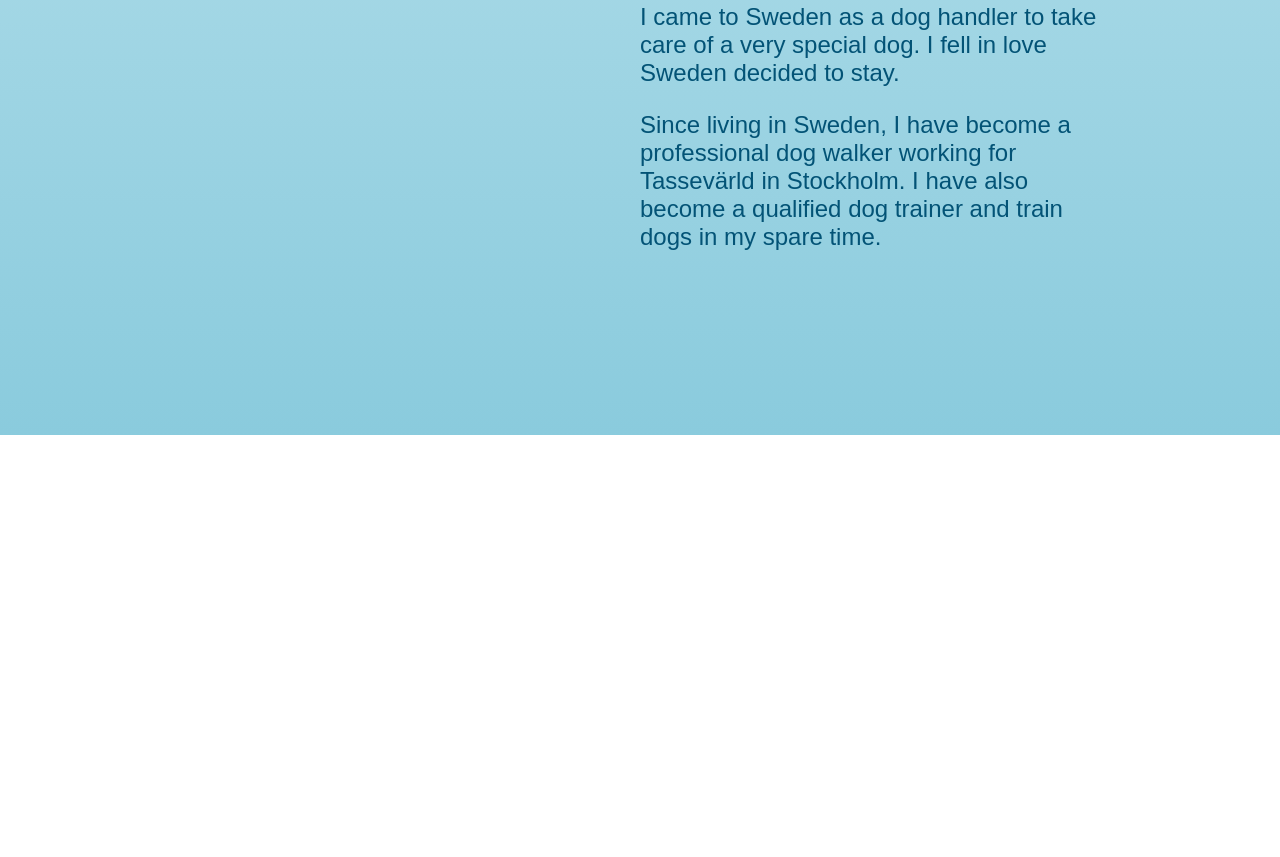
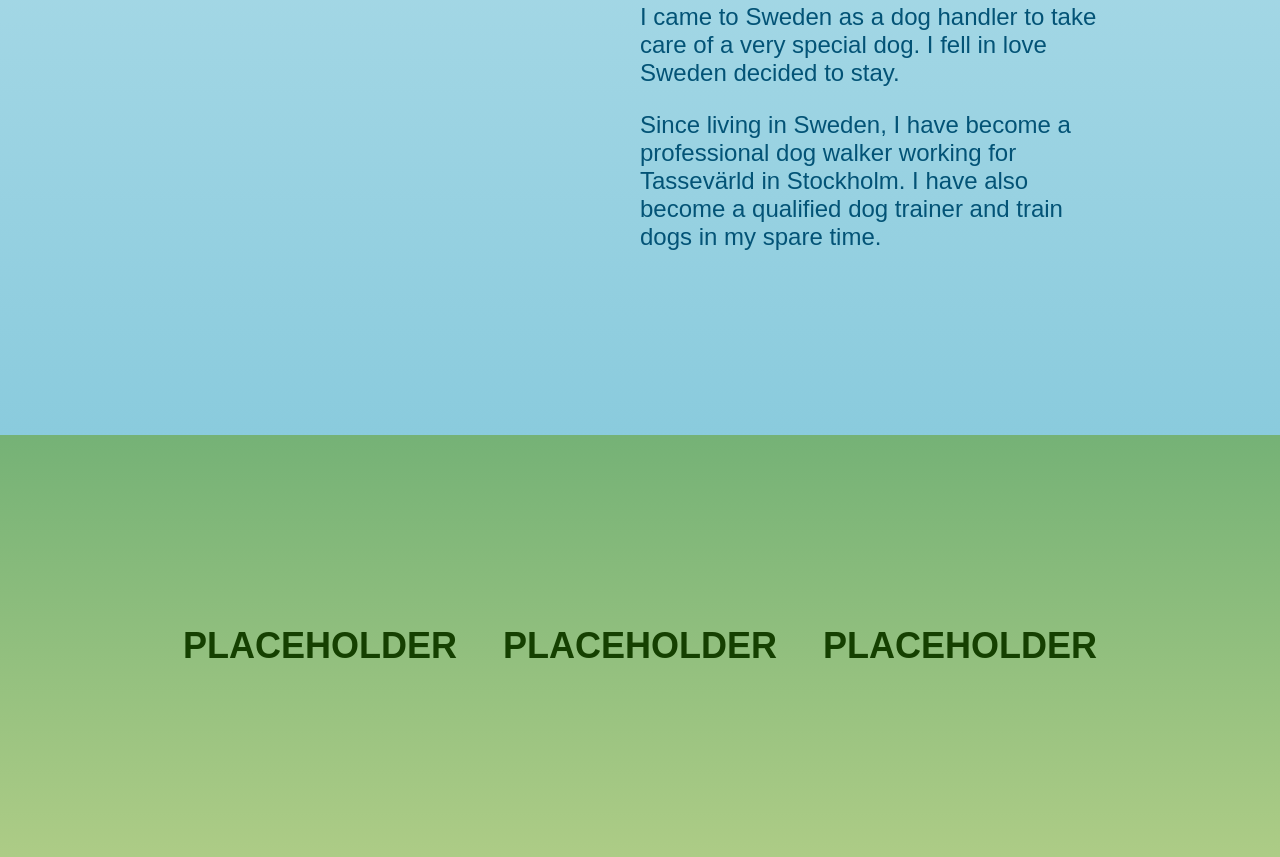
Before and after one commit to BradleyMurrell/dog-training, a plain HTML site: page index.html in a window 1280 px wide. Shown: the part 1041-1898 px from the top of the page. Before the commit the page ends 1476 px from the top, so only its background shows below. Drawn offline with Linux system fonts and the light colour scheme; a web font is replaced by a local one.

Commit message:
Add services section

```diff
--- a/assets/css/style.css
+++ b/assets/css/style.css
@@ -44,12 +44,35 @@ header h1 {
     flex: 50%;
 }
 
+.column-one {
+    flex: 33%;
+    text-align: center;
+}
+
+.column-two {
+    flex: 33%;
+    text-align: center;
+}
+
+.column-three {
+    flex: 33%;
+    text-align: center;
+}
+
 /* About Me */
 
 #about-me {
     padding: 10rem;
     background: linear-gradient(to bottom, rgba(197, 231, 240, 1) 0%, 50%, rgba(138, 203, 221, 1) 100%);
     color: #035376;
+}
+
+/* Services */
+
+#services {
+    padding: 10rem;
+    background: linear-gradient(to top, rgba(173, 204, 134, 1) 0%, 50%, rgba(117, 178, 118, 1) 100%);
+    color: #154001;
 }
 
 
--- a/index.html
+++ b/index.html
@@ -5,7 +5,7 @@
     <meta name="viewport" content="width=device-width, initial-scale=1.0">
 
     <link rel="stylesheet" href="assets/css/style.css">
-    <link rel="icon" type="image/png" sizes="16x16" href="assets/images/puppy1.png">
+    <link rel="icon" type="image/png" sizes="16x16" href="favicon-16x16.png">
 
     <title>Woof-woof!</title>
 </head>
@@ -44,6 +44,20 @@
 
     <!-- Services  -->
 
+    <section id="services">
+        <div class="row">
+            <div class="column-one">
+                <h2>PLACEHOLDER</h2>
+            </div>
+            <div class="column-two">
+                <h2>PLACEHOLDER</h2>
+            </div>
+            <div class="column-three">
+                <h2>PLACEHOLDER</h2>
+            </div>
+        </div>
+    </section>
+
     <!-- Contact  -->
 
     <!-- Photos  -->
```
